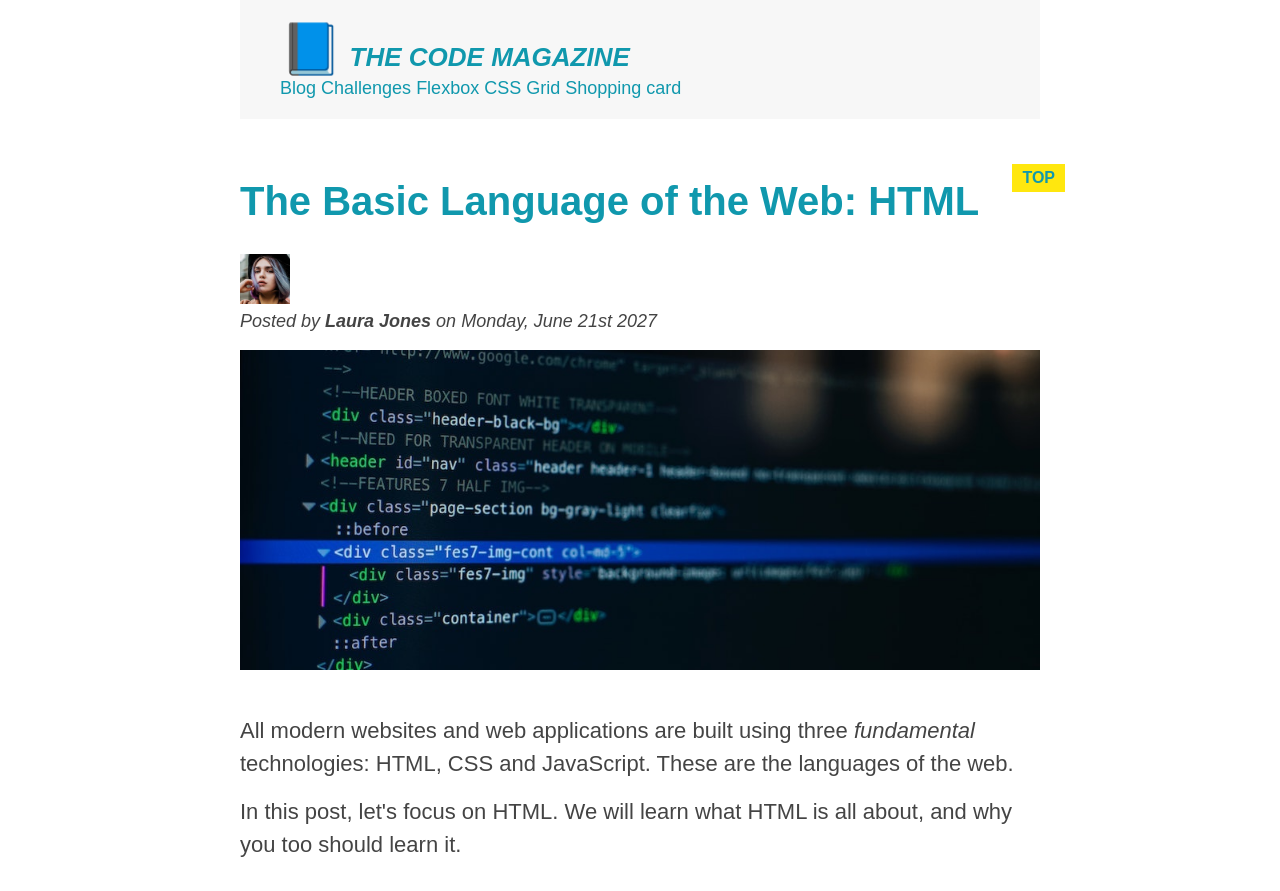
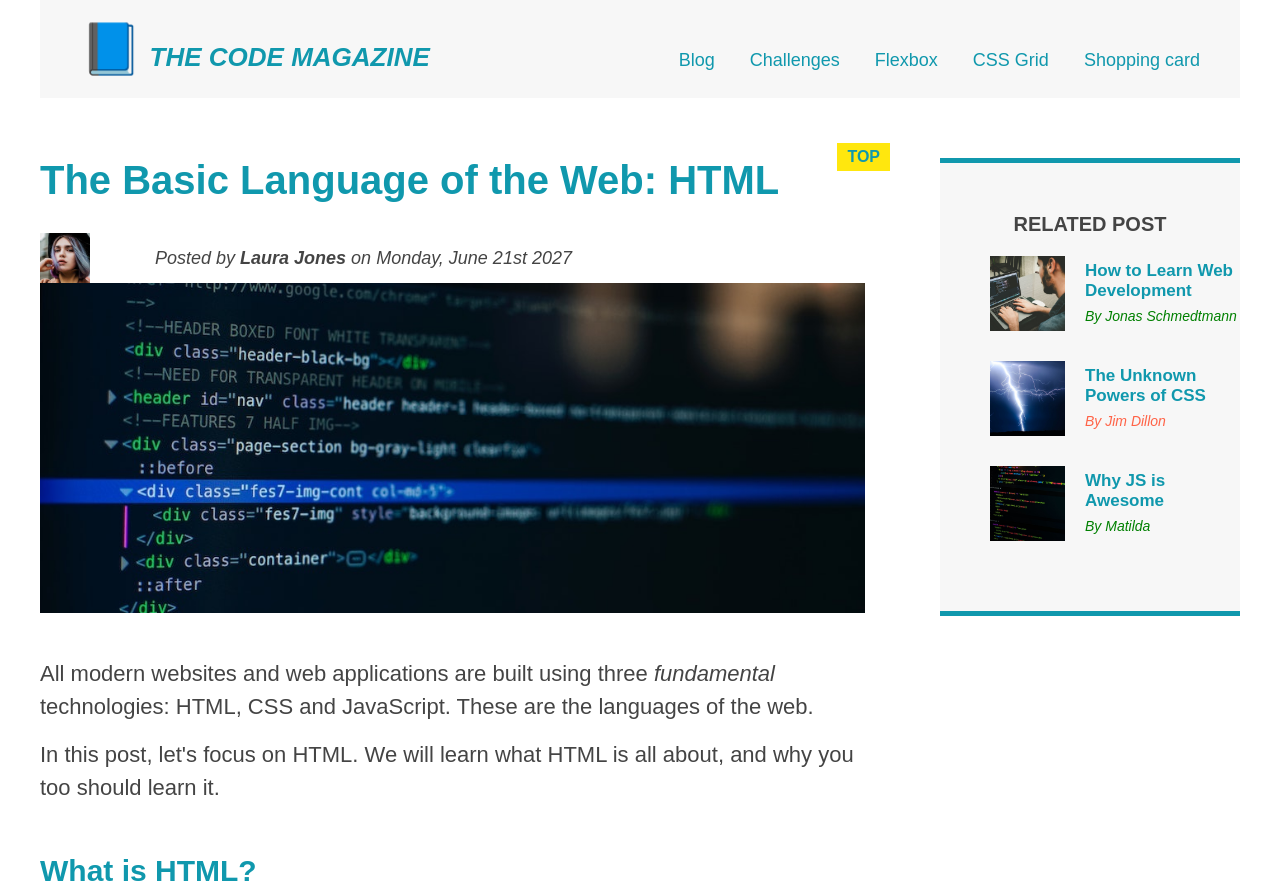
Before and after one commit to yavorant/TheCodeMagazine, a plain HTML site: page index.html in a window 1280 px wide. Shown: the top 891 px of the page. Drawn offline with Linux system fonts and the light colour scheme.

Commit message:
Finish flex layout for Magazin site

```diff
--- a/index.html
+++ b/index.html
@@ -24,13 +24,16 @@
       </nav>
     </header>
 
+    <div class="main-box">
       <article>
         <header class="post-header">
           <h2>The Basic Language of the Web: HTML</h2>
 
+          <div class="author-box">
             <img src="./images/laura-jones.jpg" alt="Laura Jones" width="50" height="50">
 
             <p id="author">Posted by <strong>Laura Jones</strong> on Monday, June 21st 2027</p>
+          </div>
 
           <img src="./images/post-img.jpg" alt="HTML code" width="500" class="post-image">
 
@@ -98,23 +101,31 @@
       <aside>
         <h4>Related post</h4>
         <ul class="related">
-        <li>
+          <li class="related-post">
             <img src="./images/related-1.jpg" alt="man with laptop" width="75">
-          <a href="#">How to Learn Web Development</a>
+            <div class="">
+              <a href="#" class="related-link">How to Learn Web Development</a>
               <p class="related-author">By Jonas Schmedtmann</p>
+            </div>
           </li>
-        <li>
+          <li class="related-post">
             <img src="./images/related-2.jpg" alt="flesh" width="75">
-          <a href="#">The Unknown Powers of CSS</a>
+            <div class="">
+              <a href="#" class="related-link">The Unknown Powers of CSS</a>
               <p class="related-author">By Jim Dillon</p>
+            </div>
+
           </li>
-        <li>
+          <li class="related-post">
             <img src="./images/related-3.jpg" alt="code on screen" width="75">
-          <a href="#">Why JS is Awesome</a>
+            <div class="">
+              <a href="#" class="related-link">Why JS is Awesome</a>
               <p class="related-author">By Matilda</p>
+            </div>
           </li>
         </ul>
       </aside>
+    </div>
 
     <footer>
       <p id="copyright">
--- a/styles.css
+++ b/styles.css
@@ -10,7 +10,7 @@ body {
 }
 
 .container {
-  width: 800px;
+  width: 1200px;
   margin: 0 auto;
 }
 
@@ -87,6 +87,7 @@ h4 {
   font-size: 20px;
   text-transform: uppercase;
   text-align: center;
+  margin-bottom: 20px;
 }
 
 p {
@@ -197,6 +198,8 @@ nav a:link {
   padding: 10px;
   margin: 20px;
   display: block; */
+  margin-right: 30px;
+  display: inline-block;
 }
 
 nav a:link:last-child {
@@ -220,3 +223,65 @@ h1::first-letter {
 /* p::first-line {
   color: greenyellow;
 } */
+
+/* position by flexbox */
+.main-header {
+  display: flex;
+  align-items: baseline;
+  justify-content: space-between;
+}
+
+.author-box {
+  display: flex;
+  align-items: center;
+  gap: 50px;
+  /* justify-content: space-between; */
+}
+
+#author {
+  margin-bottom: 0;
+  margin-left: 15px;
+}
+
+.related-post {
+  display: flex;
+  align-items: center;
+  gap: 20px;
+  margin-bottom: 30px;
+}
+
+.related-link:link {
+  font-size: 17px;
+  font-weight: bold;
+  font-style: normal;
+  display: block;
+  margin-bottom: 5px;
+}
+
+.related-author {
+  margin-bottom: 0;
+  font-size: 14px;
+  font-weight: normal;
+  font-style: italic;
+}
+
+.main-box {
+  display: flex;
+  align-items: flex-start;
+  gap: 75px;
+  margin-bottom: 60px;
+}
+
+article {
+  /* flex: 0 0 825px; */
+  flex: 1 1;
+  margin-bottom: 0;
+}
+
+aside {
+  /* flex-grow: 0;
+  flex-shrink: 1;
+  flex-basis: auto; */
+  /* flex: grow shrink basis; */
+  flex: 0 0 300px;
+}
```
Also changed, not shown: flexbox.html (+6 -0 lines). Lines whose indentation alone changed are shown as unchanged.
